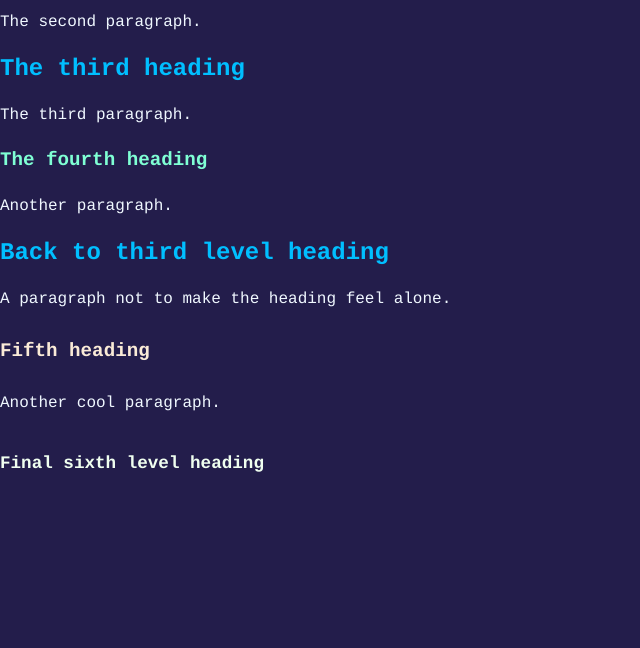
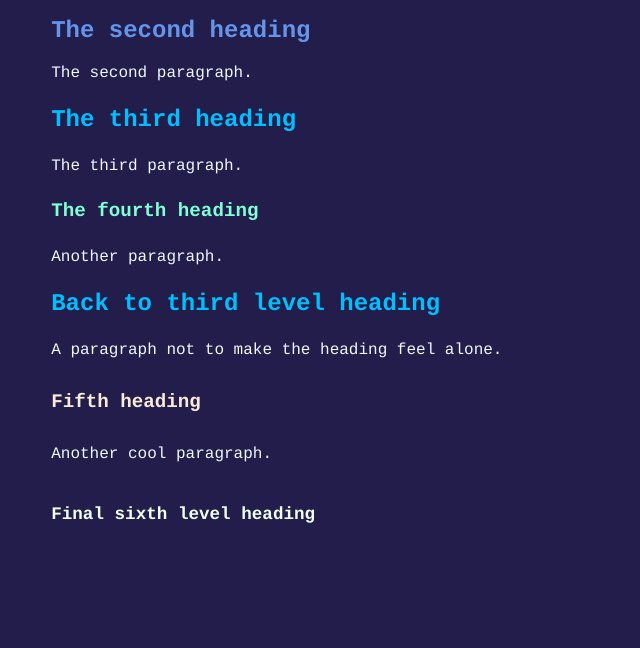
Before and after one commit to vmlaine/vmlaine.github.io, a plain HTML site: page index.html in a window 1280 px wide. Shown: the part 152-800 px from the top of the page, without its empty margins (0-640 px from the left). Drawn offline with Linux system fonts and the light colour scheme.

Commit message:
adjust margin and padding

```diff
--- a/styles.css
+++ b/styles.css
@@ -1,7 +1,7 @@
 body {
     background-color:rgb(35, 29, 75);
-    margin: 0%;
-    padding: 0%;
+    margin: 2%;
+    padding: 2%;
 }
 h1 {
     color: rgb(172, 203, 231);
```
